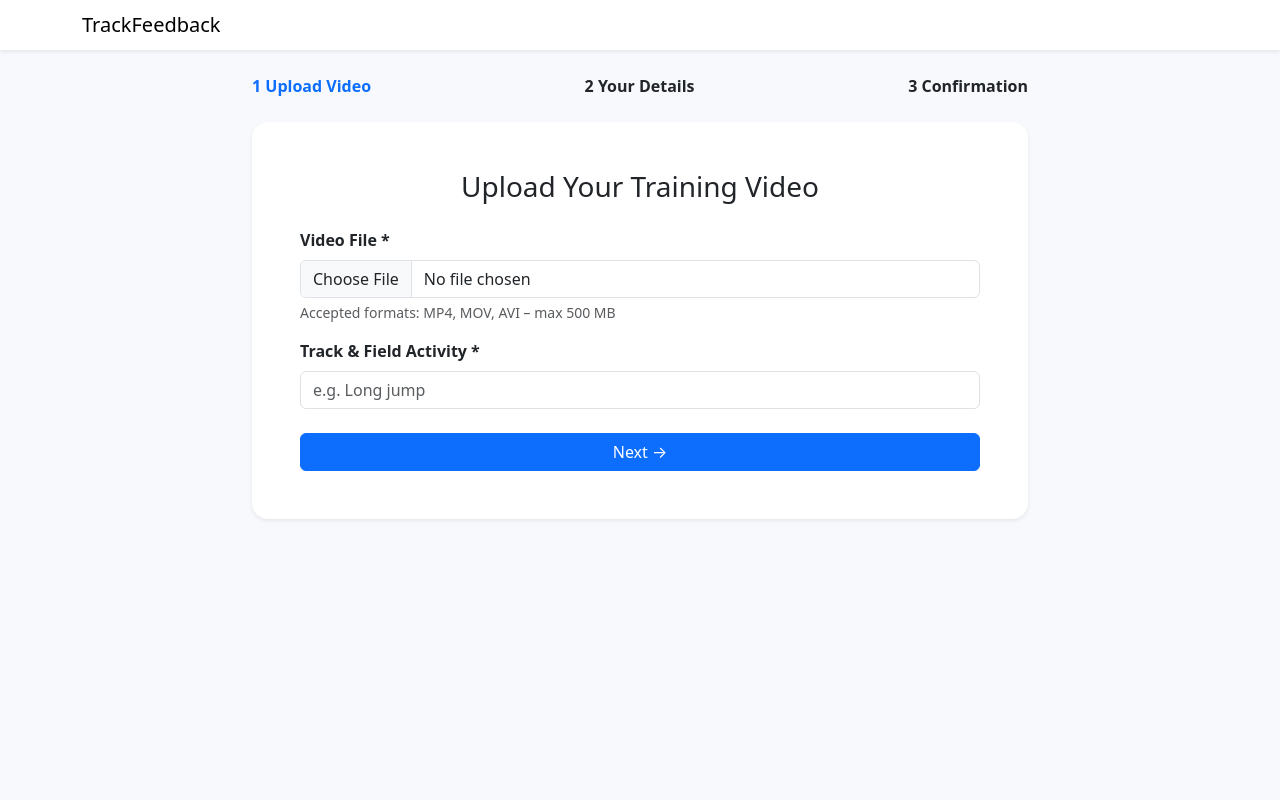
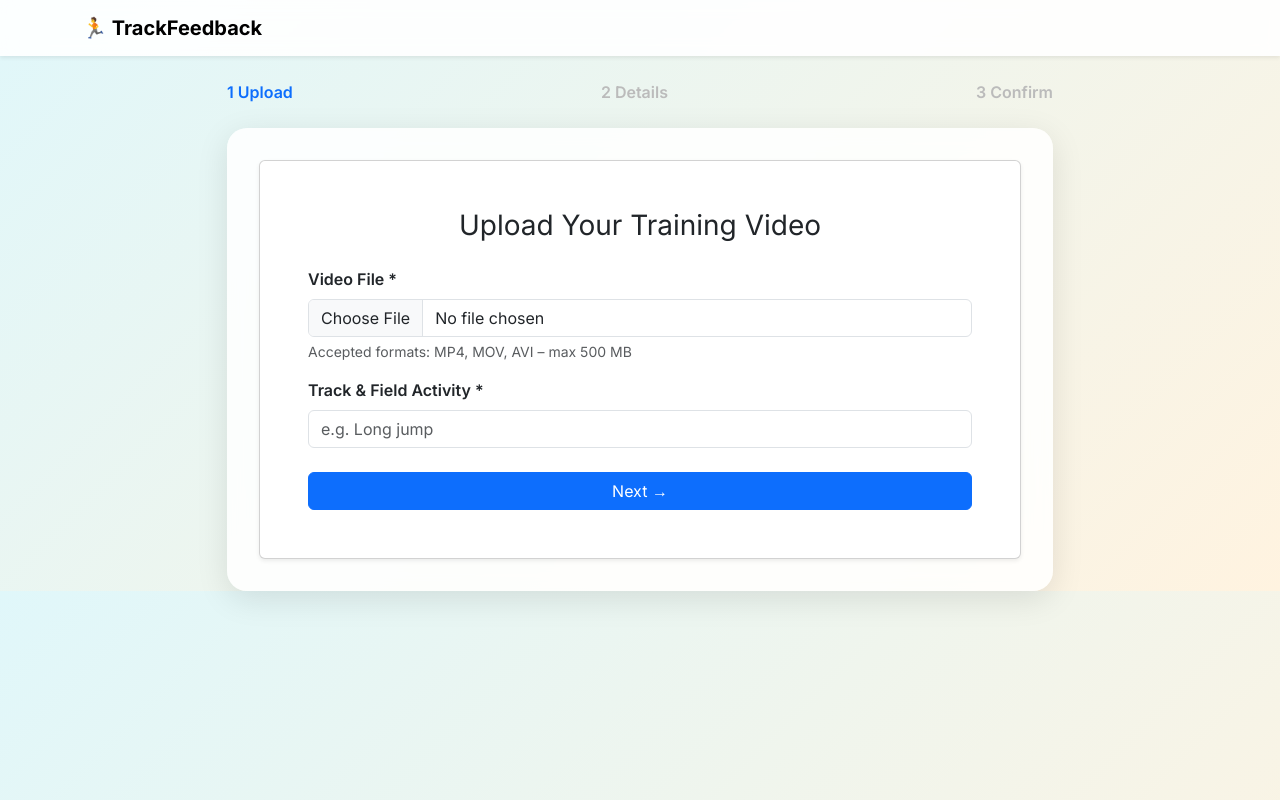
Before and after one commit to vedant14122/track-field, a Flask app: page / in a window 1280 px wide. Run offline with Flask 3, Linux system fonts and the light colour scheme.

Commit message:
Update base.html

```diff
--- a/templates/base.html
+++ b/templates/base.html
@@ -1,3 +1,4 @@
+<!-- Base template for user-facing pages -->
 <!doctype html>
 <html lang="en">
 <head>
@@ -5,32 +6,64 @@
   <title>{{ title or "TrackFeedback" }}</title>
   <meta name="viewport" content="width=device-width, initial-scale=1">
   <link href="https://cdn.jsdelivr.net/npm/bootstrap@5.3.3/dist/css/bootstrap.min.css" rel="stylesheet">
+  <link href="https://fonts.googleapis.com/css2?family=Inter:wght@400;600;700&display=swap" rel="stylesheet">
   <style>
-      body { background:#f7f9fc; }
-      .card { border:0; border-radius:16px; }
-      .step { font-weight:600; }
-      .step.done { color:#198754; }
-      .step.current { color:#0d6efd; }
+    body {
+      background: linear-gradient(135deg, #e0f7fa, #fff3e0);
+      font-family: 'Inter', sans-serif;
+      margin: 0;
+      padding: 0;
+    }
+    .glass-card {
+      background: rgba(255, 255, 255, 0.85);
+      border-radius: 20px;
+      box-shadow: 0 8px 32px rgba(0, 0, 0, 0.1);
+      backdrop-filter: blur(10px);
+      padding: 2rem;
+    }
+    .navbar-custom {
+      background: rgba(255, 255, 255, 0.9);
+      backdrop-filter: blur(8px);
+      box-shadow: 0 4px 12px rgba(0, 0, 0, 0.05);
+    }
+    .step {
+      font-weight: 600;
+      color: #bbb;
+    }
+    .step.current {
+      color: #0d6efd;
+    }
+    .step.done {
+      color: #198754;
+    }
+    .step-indicator {
+      display: flex;
+      justify-content: space-between;
+      margin-bottom: 1.5rem;
+    }
   </style>
 </head>
 <body>
-  <nav class="navbar navbar-light bg-white shadow-sm mb-4">
+  <nav class="navbar navbar-custom shadow-sm mb-4">
     <div class="container">
-      <span class="navbar-brand mb-0 h1">TrackFeedback</span>
+      <a class="navbar-brand fw-bold" href="/">🏃 TrackFeedback</a>
     </div>
   </nav>
 
-  <div class="container my-4" style="max-width:800px;">
-
-    <div class="d-flex justify-content-between mb-4">
-      {% for n,label in [(1,'Upload Video'),(2,'Your Details'),(3,'Confirmation')] %}
+  <div class="container" style="max-width: 850px;">
+    <div class="step-indicator">
+      {% for n,label in [(1,'Upload'),(2,'Details'),(3,'Confirm')] %}
         <div class="step {% if step>n %}done{% elif step==n %}current{% endif %}">
-          {{ n }} <span class="d-none d-md-inline"> {{ label }}</span>
+          {{ n }} <span class="d-none d-sm-inline">{{ label }}</span>
         </div>
       {% endfor %}
     </div>
 
-    {% block content %}{% endblock %}
+    <div class="glass-card">
+      {% block content %}{% endblock %}
+    </div>
   </div>
+
+  <script src="https://cdn.jsdelivr.net/npm/bootstrap@5.3.3/dist/js/bootstrap.bundle.min.js"></script>
 </body>
 </html>
```
